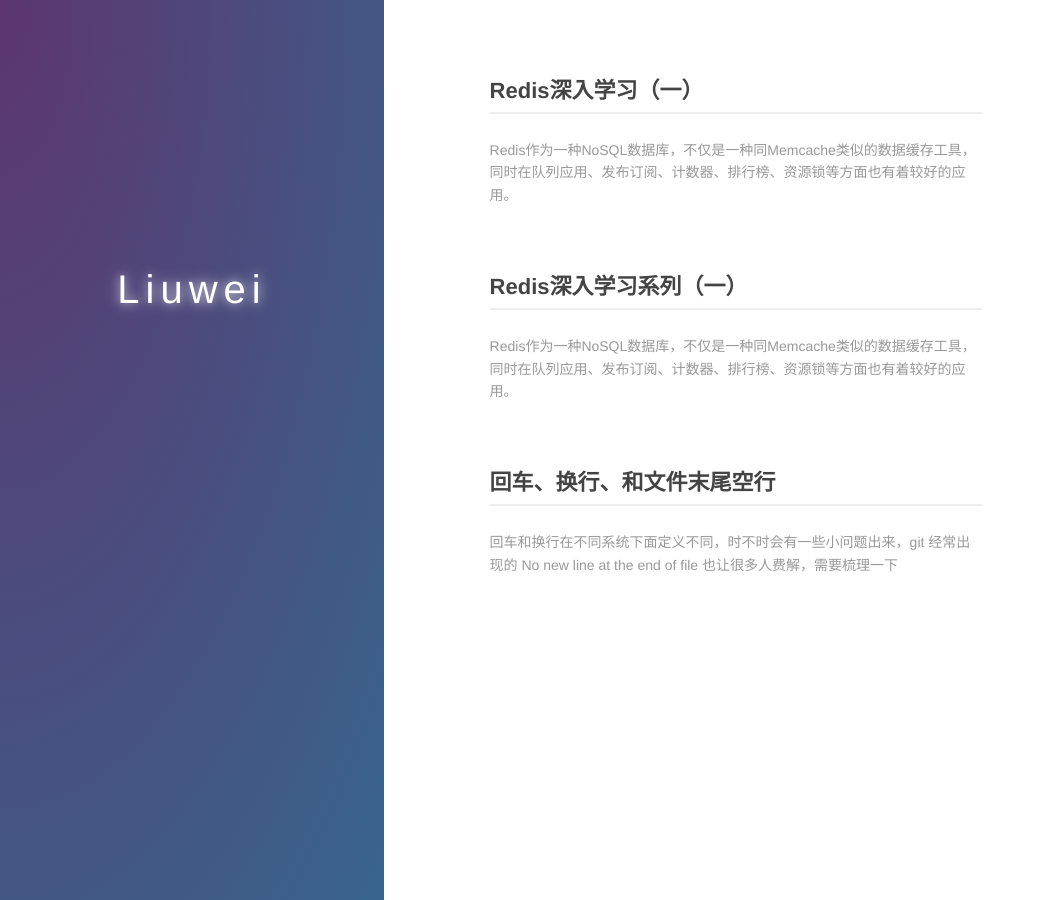
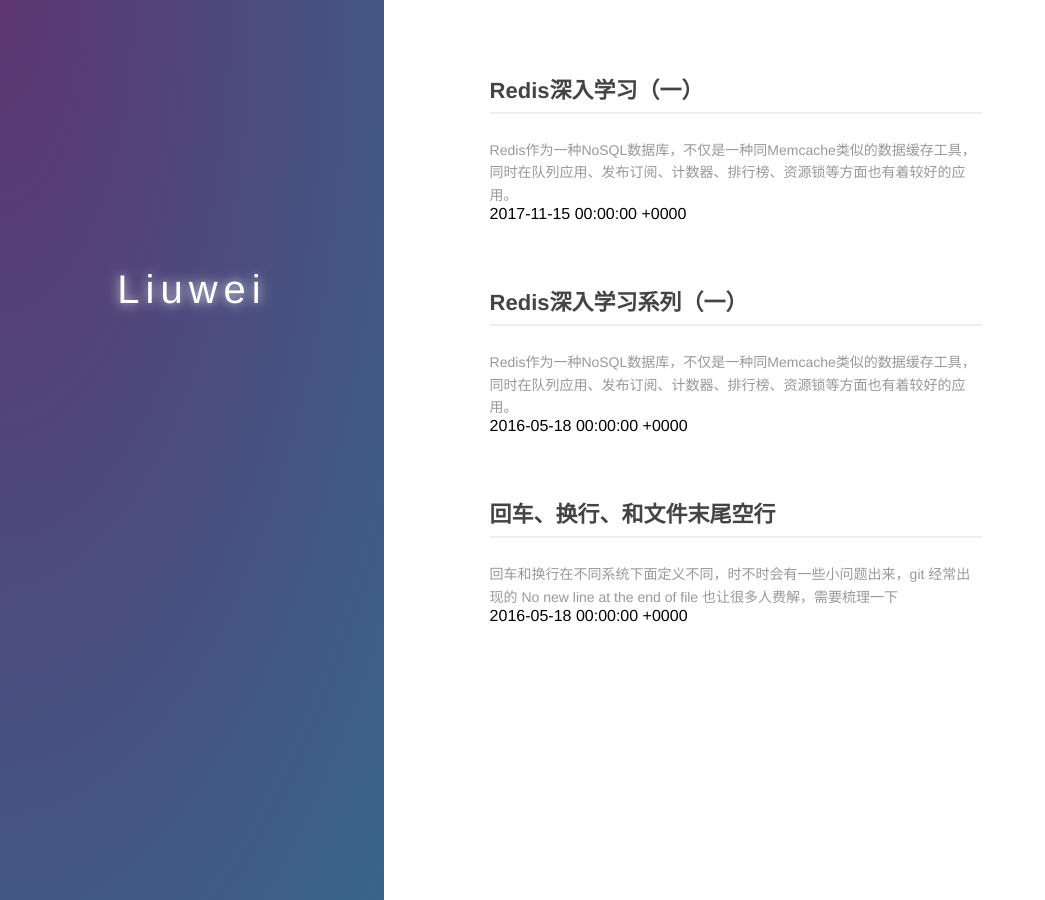
Before and after one commit to lv093/LiuWei, a Jekyll site: the page built from index.md, in a window 1280 px wide. Shown: the whole page, without its empty margins (0-1045 px from the left). Built offline with Jekyll 4.4.1, drawn with Linux system fonts in a browser that asks for light colours.

Commit message:
[修改]1.统一post中的格式；2.加入date参数

```diff
--- a/_includes/about.html
+++ b/_includes/about.html
@@ -6,7 +6,7 @@
     <ul>
       {% for post in site.categories.blog %}
       <li>
-        <a href="/Liuwei/{{ post.url }}" class="title">{{ post.title }}</a>
+        <a href="/Liuwei{{ post.url }}" class="title">{{ post.title }}</a>
       </li>
       {% endfor %}
     </ul>
--- a/_posts/2016-05-18-carriage-return-line-feed-new-line-end-file.md
+++ b/_posts/2016-05-18-carriage-return-line-feed-new-line-end-file.md
@@ -3,6 +3,7 @@ layout: post
 title: 回车、换行、和文件末尾空行
 description: 回车和换行在不同系统下面定义不同，时不时会有一些小问题出来，git 经常出现的 No new line at the end of file 也让很多人费解，需要梳理一下
 category: blog
+date: 2016-05-18
 ---
 
 ## 回车和换行
--- a/_posts/2016-05-18-redis.md
+++ b/_posts/2016-05-18-redis.md
@@ -3,6 +3,7 @@ layout: post
 title: Redis深入学习系列（一）
 description: Redis作为一种NoSQL数据库，不仅是一种同Memcache类似的数据缓存工具，同时在队列应用、发布订阅、计数器、排行榜、资源锁等方面也有着较好的应用。
 category: blog
+date: 2016-05-18
 ---
 
 ## 1、Redis应用场景
--- a/_posts/2017-11-15-study-redis.md
+++ b/_posts/2017-11-15-study-redis.md
@@ -3,6 +3,7 @@ layout: post
 title: Redis深入学习（一）
 description: Redis作为一种NoSQL数据库，不仅是一种同Memcache类似的数据缓存工具，同时在队列应用、发布订阅、计数器、排行榜、资源锁等方面也有着较好的应用。
 category: blog
+date: 2017-11-15
 ---
 
 [Github][]很好的将代码和社区联系在了一起，于是发生了很多有趣的事情，世界也因为他美好了一点点。Github作为现在最流行的代码仓库，已经得到很多大公司和项目的青睐，比如[jQuery][]、[Twitter][]等。为使项目更方便的被人理解，介绍页面少不了，甚至会需要完整的文档站，Github替你想到了这一点，他提供了[Github Pages][]的服务，不仅可以方便的为项目建立介绍站点，也可以用来建立个人博客。
--- a/index.md
+++ b/index.md
@@ -20,6 +20,7 @@ layout: default
         <li>
           <a href="/Liuwei/{{ post.url }}" class="title">{{ post.title }}</a>
           <div class="title-desc">{{ post.description }}</div>
+		  <div class="date-desc">{{ post.date }}</div>
         </li>
         {% endfor %}
       </ul>
```
